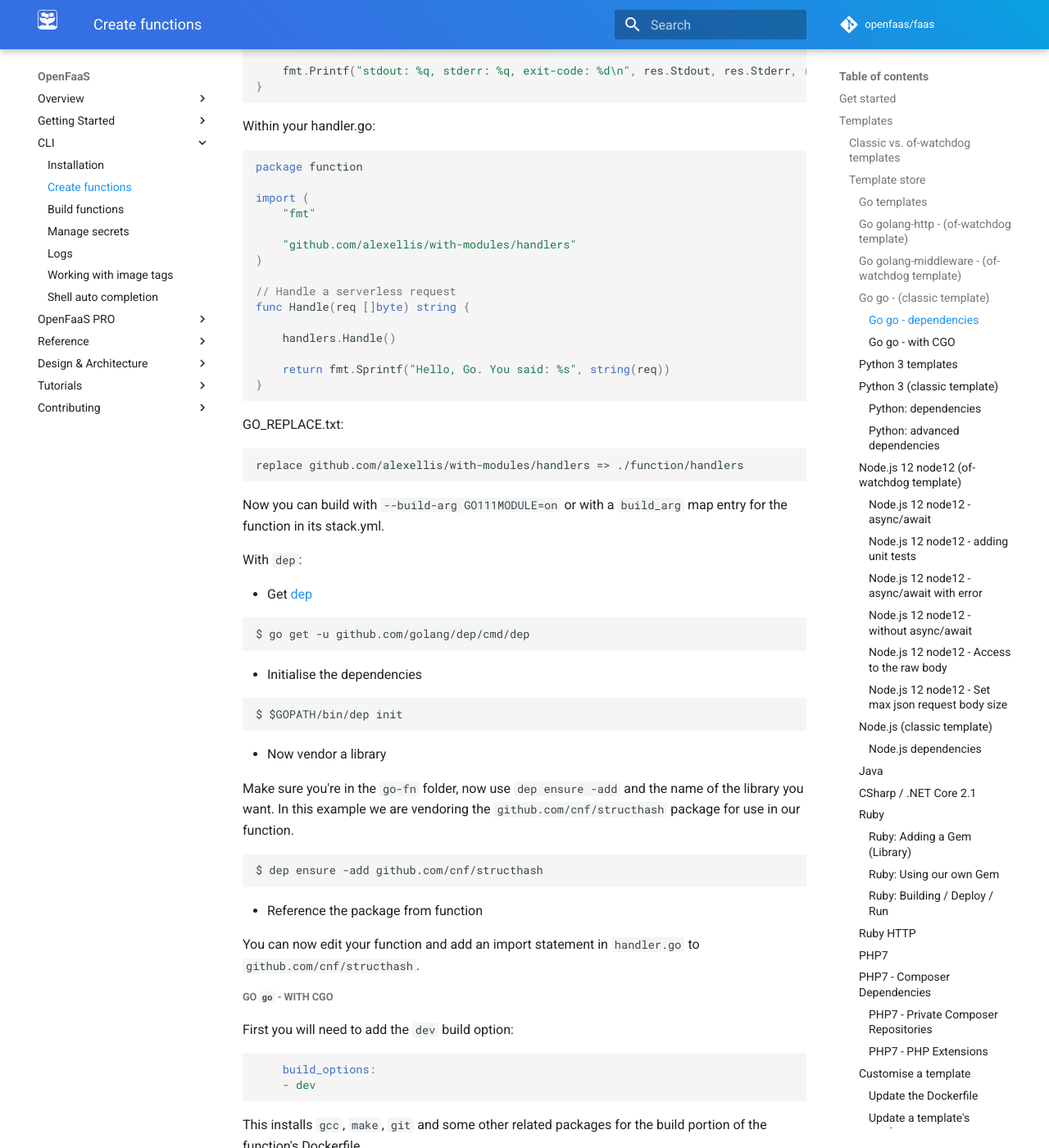
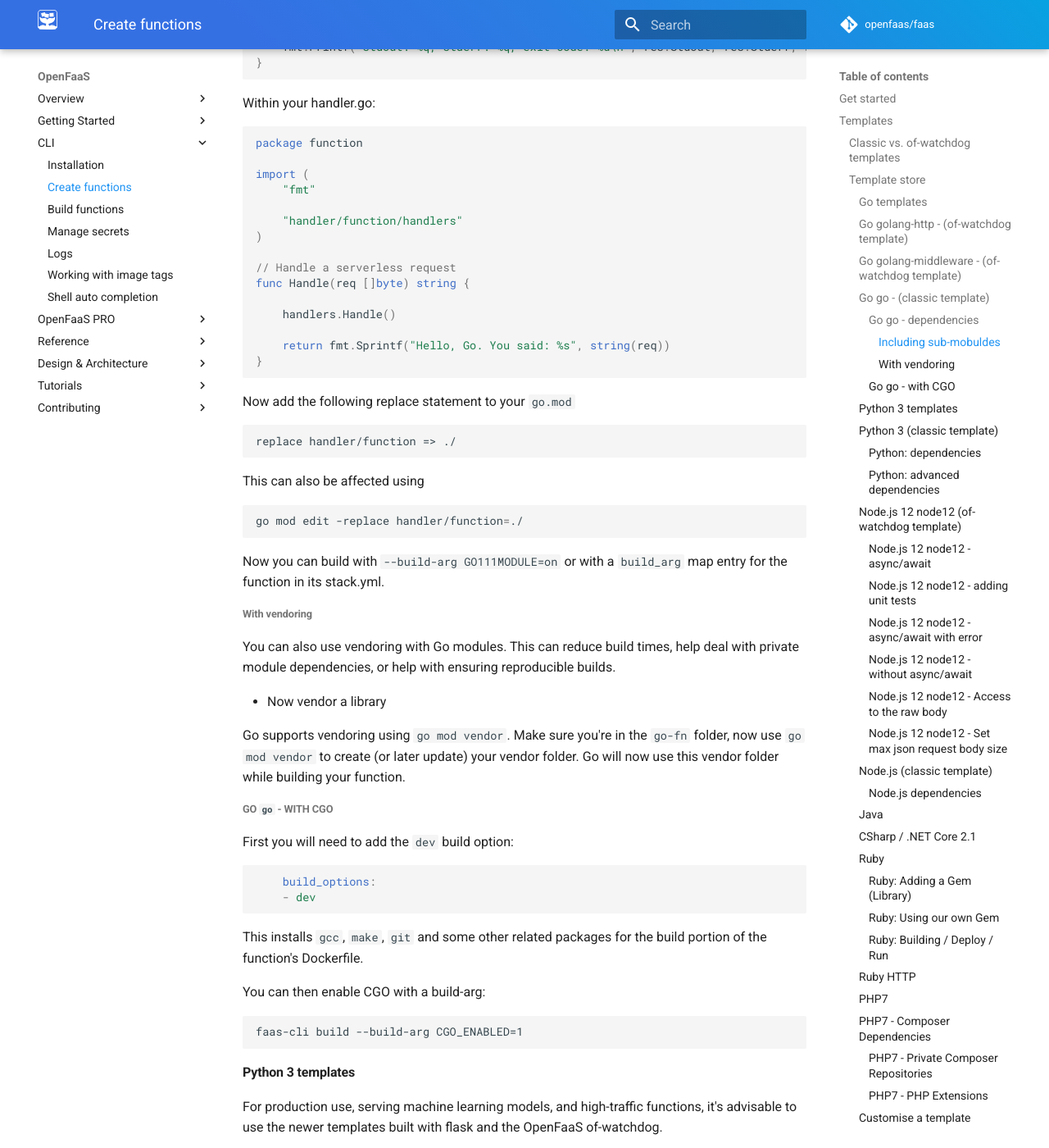
Before and after one commit to openfaas/docs, an MkDocs documentation site: the page built from docs/cli/templates.md, in a window 1280 px wide and 1400 px high, scrolled down 3989 px. Shown: the whole window at 82% size. Built offline with MkDocs 1.6.1 and Material for MkDocs 9.7.7, drawn with Linux system fonts in a browser that asks for light colours; comment, search, counter and statistics services are not loaded; some of the changed text lies outside the part shown.

Commit message:
Remove references to using dep in the go templates
Replaces refernces to `dep` with using `go mod vendor` to vendor
dependencies in the Go templates.

Signed-off-by: Lucas Roesler <roesler.lucas@gmail.com>

````diff
--- a/docs/cli/templates.md
+++ b/docs/cli/templates.md
@@ -79,13 +79,11 @@ The classic templates are held in the [openfaas/templates](https://github.com/op
 
 There are several Golang templates available, which are listed below.
 
-| Name | Style        | Watchdog     | Dependencies     |
-|:-----|:-------------|:-------------|:-----------------|
-| `go` | Function     | classic      | vendoring or Go modules            |
-| `golang-middleware` | Microservice     | of-watchdog      | vendoring or Go modules
-| of-watchdog      |            |
-| `golang-http` | Function     | of-watchdog      | vendoring or Go modules
-| of-watchdog      |            |
+| Name                | Style        | Watchdog    | Dependencies            |
+|:--------------------|:-------------|:------------|:------------------------|
+| `go`                | Function     | classic     | vendoring or Go modules |
+| `golang-middleware` | Microservice | of-watchdog | vendoring or Go modules |
+| `golang-http`       | Function     | of-watchdog | vendoring or Go modules |
 
 All templates are available via `faas-cli template store list/pull`
 
@@ -128,8 +126,6 @@ You can now edit `handler.go` and use the `faas-cli` to `build` and `deploy` you
 
 Dependencies should be managed with a Go modules. Vendoring is also supported.
 
-With Go modules:
-
 Set the following `build_arg` in your stack.yml file, or use `faas-cli build/up --build-arg GO111MODULE=on`.
 
 ```yaml
@@ -141,7 +137,11 @@ functions:
       GO111MODULE: on
 ```
 
-If you would like to include sub-modules, you can create a GO_REPLACE.txt file and populate it with the contents of your go.mod. A replace statement is required for use with the classic Go template.
+Now use `go mod init function` to initialize your function. Once initialized, you can now use  `go get` to manage your dependencies.
+
+###### Including sub-mobuldes
+
+If you would like to include sub-modules, a certain replace statement is required in your `go.mod` file: `replace handler/function => ./`. This replace statement allows Go to see and use all sub-modules you create with-in your handler, for example
 
 
 Create your sub-package i.e. `handlers` and run `cd handlers ; go mod init`
@@ -179,7 +179,7 @@ package function
 import (
 	"fmt"
 
-	"github.com/alexellis/with-modules/handlers"
+	"handler/function/handlers"
 )
 
 // Handle a serverless request
@@ -191,39 +191,29 @@ func Handle(req []byte) string {
 }
 ```
 
-GO_REPLACE.txt:
+Now add the following replace statement to your `go.mod`
 
 ```
-replace github.com/alexellis/with-modules/handlers => ./function/handlers
+replace handler/function => ./
+```
+
+This can also be affected using
+
+```sh
+go mod edit -replace handler/function=./
 ```
 
 Now you can build with `--build-arg GO111MODULE=on` or with a `build_arg` map entry for the function in its stack.yml.
 
-With `dep`:
 
-* Get [dep](https://github.com/golang/dep)
+###### With vendoring
 
-```
-$ go get -u github.com/golang/dep/cmd/dep
-```
-
-* Initialise the dependencies
-
-```
-$ $GOPATH/bin/dep init
-```
+You can also use vendoring with Go modules. This can reduce build times, help deal with private module dependencies, or help with ensuring reproducible builds.
 
 * Now vendor a library
 
-Make sure you're in the `go-fn` folder, now use `dep ensure -add` and the name of the library you want. In this example we are vendoring the `github.com/cnf/structhash` package for use in our function.
+Go supports vendoring using `go mod vendor`. Make sure you're in the `go-fn` folder, now use `go mod vendor` to create (or later update) your vendor folder. Go will now use this vendor folder while building your function.
 
-```
-$ dep ensure -add github.com/cnf/structhash
-```
-
-* Reference the package from function
-
-You can now edit your function and add an import statement in `handler.go` to `github.com/cnf/structhash`.
 
 ##### Go `go` - with CGO
 
@@ -303,12 +293,12 @@ Successfully installed numpy-1.14.2
 
 There are three Node.js templates which use the newer of-watchdog:
 
-| Name | Style | Runtime | Version | async/await | Supported by nodejs.org |
-|:-----|:--------|:--------|:--------|:--------------|:------------------------|
-| node8-express            | Function | NodeJS | 8.x | no      | no                      |
-| node10-express           | Function | NodeJS | 10.x | no      | no                      |
-| node10-express-service   | Micro-service | NodeJS | 10.x | no      | no                      |
-| node12                   | Function | NodeJS | 12.x | yes     | yes, LTS version        |
+| Name                   | Style         | Runtime | Version | async/await | Supported by nodejs.org |
+|:-----------------------|:--------------|:--------|:--------|:------------|:------------------------|
+| node8-express          | Function      | NodeJS  | 8.x     | no          | no                      |
+| node10-express         | Function      | NodeJS  | 10.x    | no          | no                      |
+| node10-express-service | Micro-service | NodeJS  | 10.x    | no          | no                      |
+| node12                 | Function      | NodeJS  | 12.x    | yes         | yes, LTS version        |
 
 It is recommended that all new users opt for the `node12` template.
 
````
